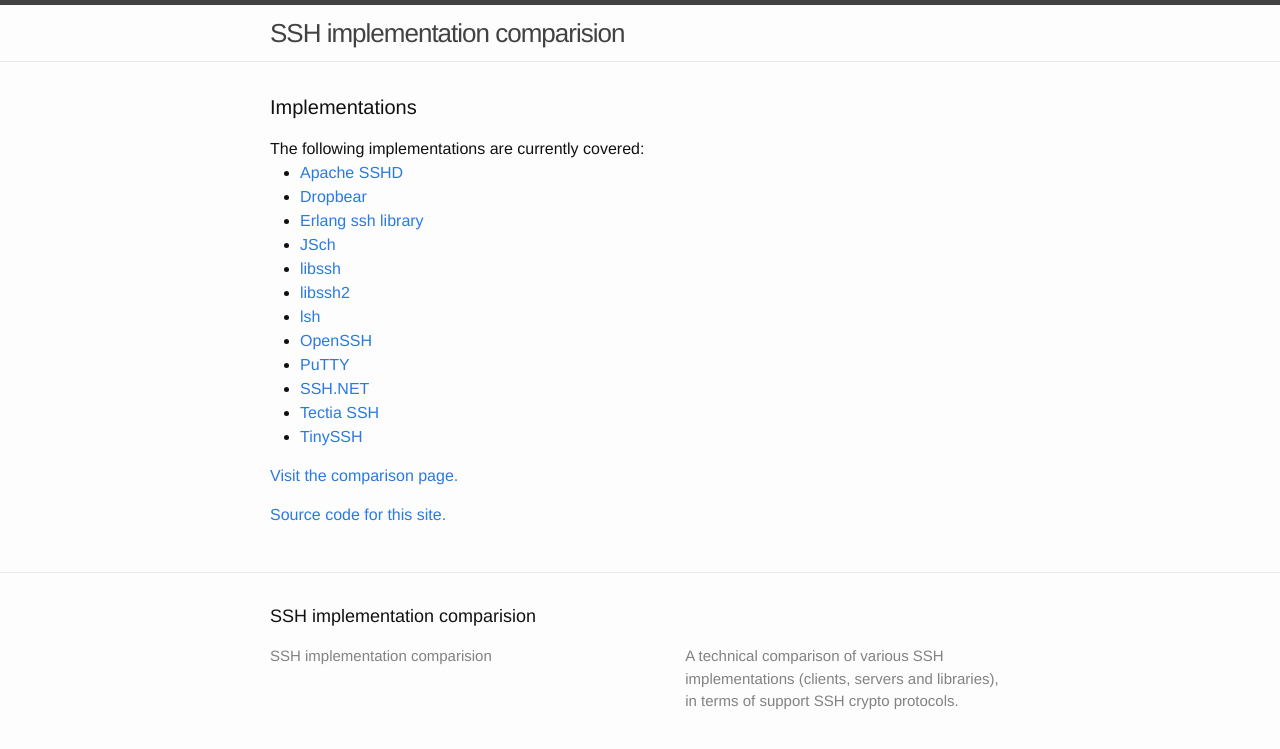
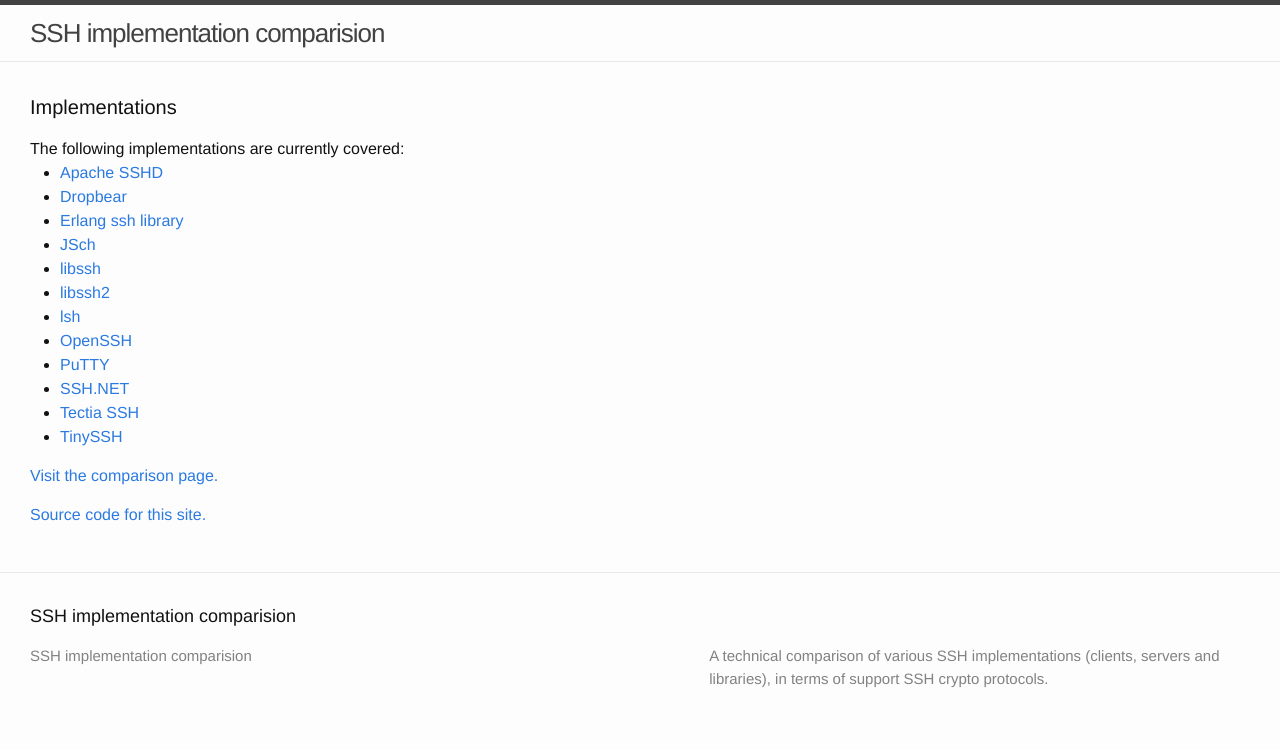
Before and after one commit to fingolfin/ssh-comparison, a Jekyll site: the page built from index.html, in a window 1280 px wide. Shown: the top 749 px of the page. Built offline with Jekyll 4.4.1, drawn with Linux system fonts in a browser that asks for light colours.

Commit message:
Remove max-width to give comparison page some breathing room

```diff
--- a/_sass/_base.scss
+++ b/_sass/_base.scss
@@ -154,8 +154,8 @@
  * Wrapper
  */
 .wrapper {
-    max-width: -webkit-calc(#{$content-width} - (#{$spacing-unit} * 2));
-    max-width:         calc(#{$content-width} - (#{$spacing-unit} * 2));
+    //max-width: -webkit-calc(#{$content-width} - (#{$spacing-unit} * 2));
+    //max-width:         calc(#{$content-width} - (#{$spacing-unit} * 2));
     margin-right: auto;
     margin-left: auto;
     padding-right: $spacing-unit;
@@ -163,8 +163,8 @@
     @extend %clearfix;
 
     @include media-query($on-laptop) {
-        max-width: -webkit-calc(#{$content-width} - (#{$spacing-unit}));
-        max-width:         calc(#{$content-width} - (#{$spacing-unit}));
+        //max-width: -webkit-calc(#{$content-width} - (#{$spacing-unit}));
+        //max-width:         calc(#{$content-width} - (#{$spacing-unit}));
         padding-right: $spacing-unit / 2;
         padding-left: $spacing-unit / 2;
     }
```
